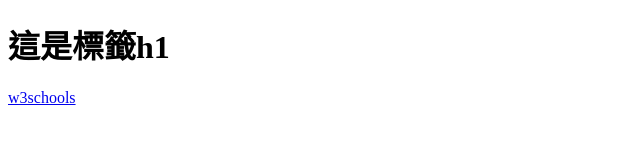
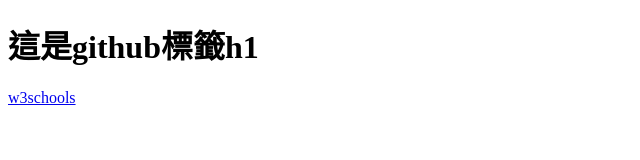
Before and after one commit to 91118119/p1, a plain HTML site: page index.html in a window 1280 px wide. Shown: the whole page, without its empty margins (0-640 px from the left). Drawn offline with Linux system fonts and the light colour scheme.

Commit message:
Update index.html

```diff
--- a/index.html
+++ b/index.html
@@ -5,7 +5,7 @@
 <meta charset="utf-8">
 </head>
 <body>
-    <h1>這是標籤h1</h1>
+    <h1>這是github標籤h1</h1>
     <a href="https://www.w3schools.com/">w3schools</a>
 </body>
 </html>
```
